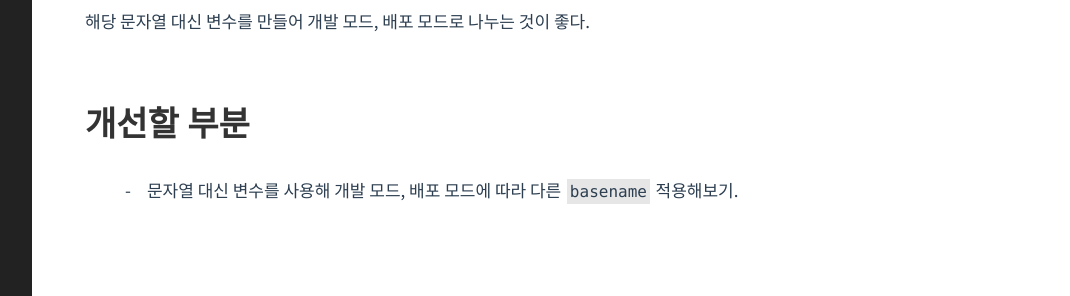
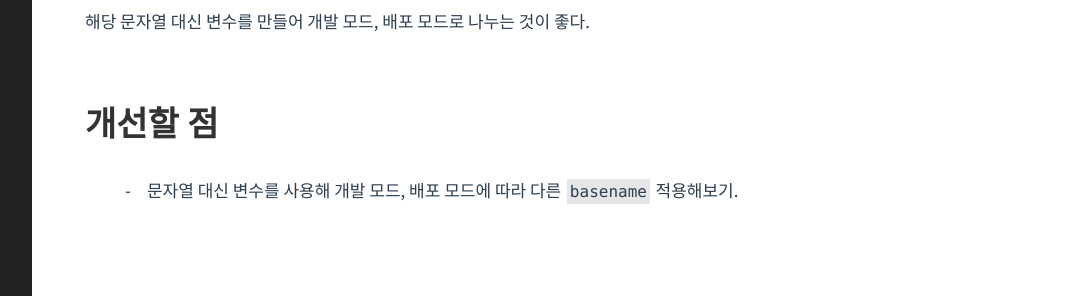
Before and after one commit to hajongon/hajongon.github.io, a Jekyll site: the page built from _posts/2023-04-09-react-router-dom-github.md, in a window 1280 px wide and 900 px high, scrolled down 3099 px. Shown: the part 576-872 px from the top of the window, without its empty margins (188-1258 px from the left). Built offline with Jekyll 4.4.1, drawn with Linux system fonts in a browser that asks for light colours.

Commit message:
react-router-dom-github

```diff
--- a/_posts/2023-04-09-react-router-dom-github.md
+++ b/_posts/2023-04-09-react-router-dom-github.md
@@ -112,6 +112,6 @@ Github 배포의 경우, 빌드된 앱을 `username.github.io/레포지토리이
 
 <br>
 
-# 개선할 부분
+# 개선할 점
 
 - 문자열 대신 변수를 사용해 개발 모드, 배포 모드에 따라 다른 `basename` 적용해보기.
```
